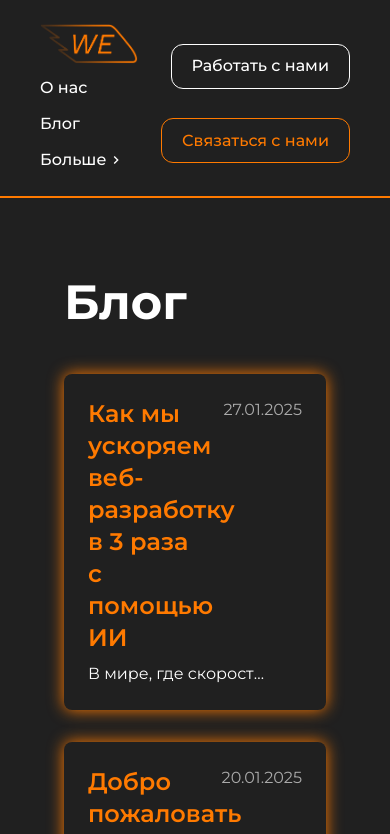
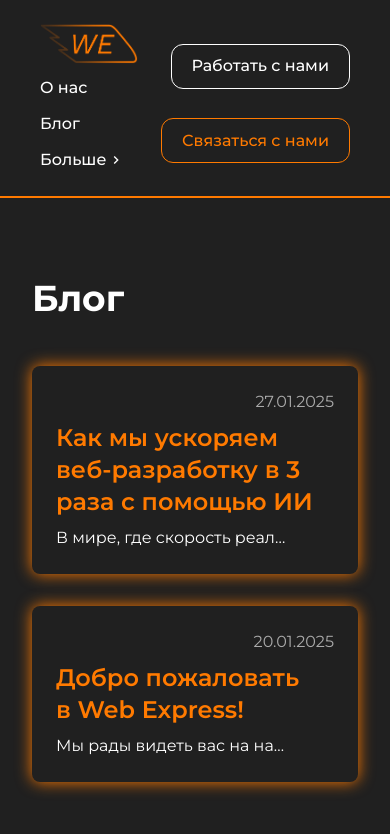
Before and after one commit to WorkNFlow/WebExpress, a React (Vite) app: page /blogs in a window 390 px wide. Shown: the top 834 px of the page. Built offline with nearby package versions, Linux system fonts and the light colour scheme.

Commit message:
Changed some styling to sm devices

```diff
--- a/src/pages/BlogPost.jsx
+++ b/src/pages/BlogPost.jsx
@@ -77,16 +77,16 @@ const BlogPost = () => {
     };
 
     return (
-        <section className="bg-bg px-16 py-20 lg:pt-32">
+        <section className="bg-bg lg:px-16 md:px-12 px-8 py-20 lg:pt-32">
             <div className="max-w-[1536px] mx-auto">
                 <div className={"flex flex-col items-center justify-center mb-8 relative"}>
-                    <Link className={"flex items-center cursor-pointer font-semibold absolute top-2 left-7"} to={"/blogs"}>
+                    <Link className={"flex items-center cursor-pointer font-semibold absolute top-2 left-0 lg:left-7"} to={"/blogs"}>
                         <MdKeyboardArrowLeft className={"text-2xl mb-[1px]"}/>
                         Назад
                     </Link>
                     <div className={"h-7 p-7"}/>
                     {postData.frontmatter && (
-                        <h1 className="text-4xl text-center text-primary font-bold">
+                        <h1 className="lg:text-4xl text-3xl text-center text-primary font-bold">
                             {postData.frontmatter.title}
                         </h1>
                     )}
--- a/src/pages/Blogs.jsx
+++ b/src/pages/Blogs.jsx
@@ -26,25 +26,25 @@ const Blogs = () => {
     };
 
     return (
-        <section className="w-full bg-bg px-16 py-20 lg:pt-40">
+        <section className="w-full bg-bg lg:px-16 md:px-12 px-8 py-20 lg:pt-40">
             <div className="max-w-[1536px] mx-auto">
-                <h1 className="text-5xl font-bold mb-12">Блог</h1>
+                <h1 className="lg:text-5xl text-4xl font-bold mb-12">Блог</h1>
                 <div className="space-y-8">
                     {posts.slice(0, visiblePosts).map((post) => (
                         <Link
                             key={post.slug}
                             to={`/blogs/${post.slug}`}
-                            className="p-6 bg-white rounded-lg flex justify-between shadow-blog shadow-primary hover:shadow-window hover:shadow-primary transition-shadow relative"
+                            className="p-6 max-sm:pt-14 bg-white rounded-lg flex justify-between shadow-blog shadow-primary hover:shadow-window hover:shadow-primary transition-shadow relative"
                         >
                             <div className="w-full pr-4">
-                                <h2 className="text-2xl font-semibold mb-2 text-primary mr-20">
+                                <h2 className="text-2xl font-semibold mb-2 text-primary sm:mr-20">
                                     {post.frontmatter.title}
                                 </h2>
                                 <p className="text-gray-600 max-w-[90%] truncate">
                                     {post.frontmatter.excerpt}
                                 </p>
                             </div>
-                            <p className="text-[#aaaaaa] shrink-0 absolute top-6 right-6">
+                            <p className="text-[#aaaaaa] absolute shrink-0 top-6 right-6">
                                 {post.frontmatter.date}
                             </p>
                         </Link>
```
